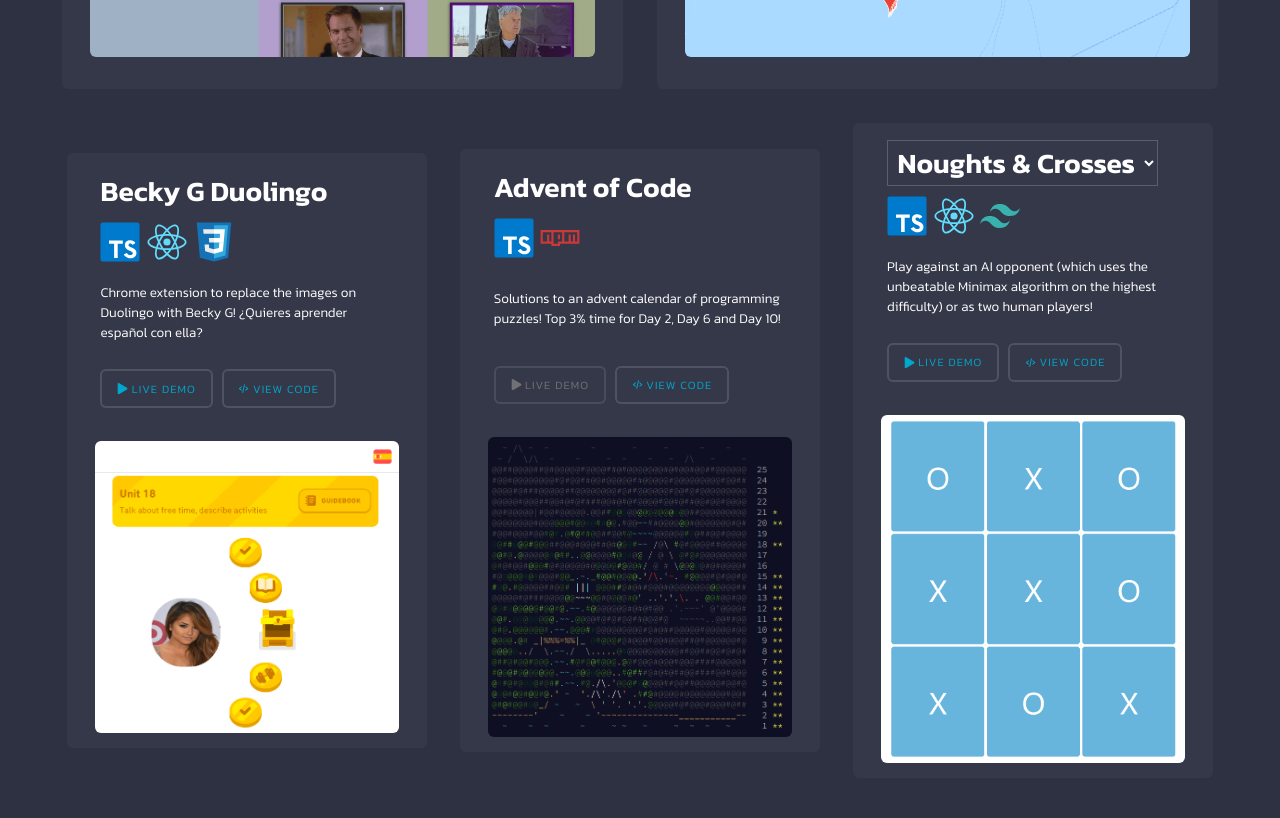
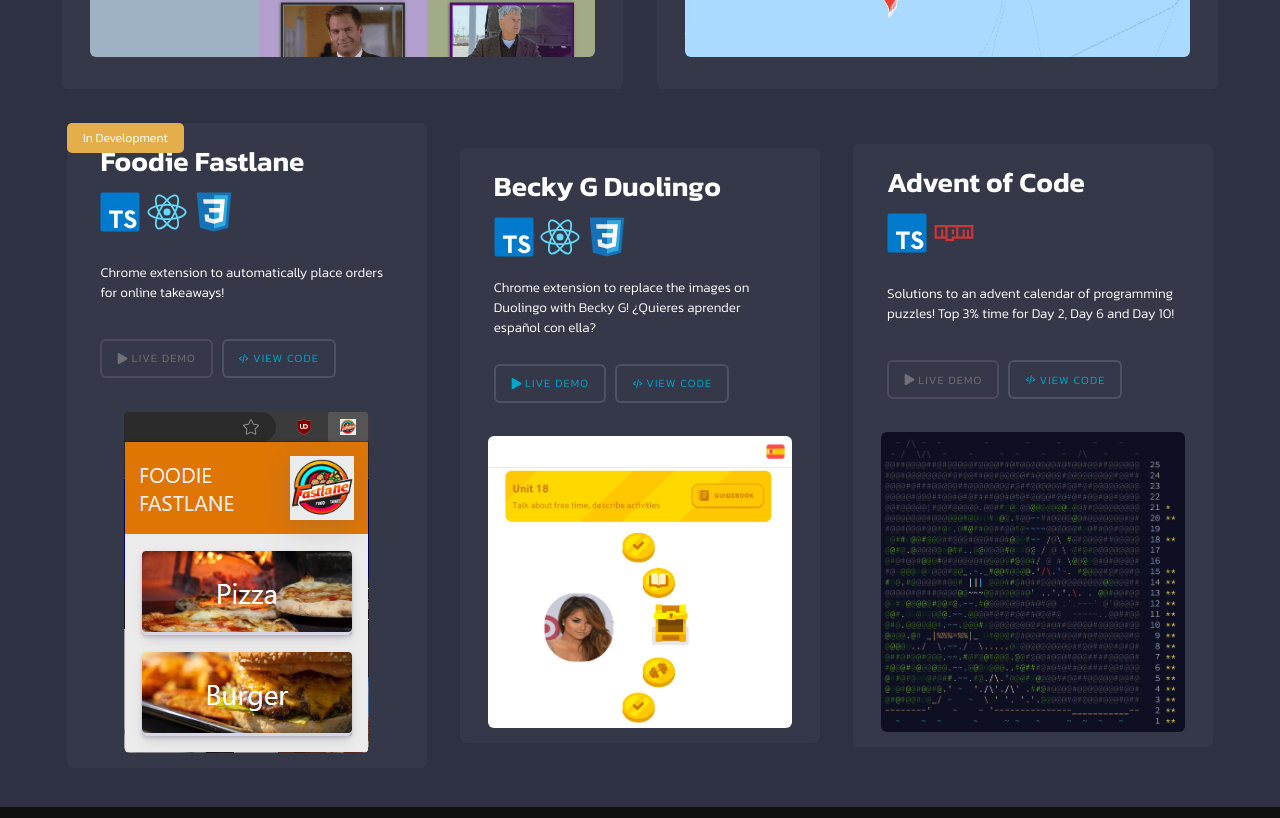
Before and after one commit to DanielPitfield/Portfolio, a React (Vite) app: page / in a window 1280 px wide. Shown: the part 2640-3458 px from the top of the page. Built offline with nearby package versions, Linux system fonts and the light colour scheme.

Commit message:
Add 'Foodie Fastlane' project

```diff
--- a/src/data/projects.ts
+++ b/src/data/projects.ts
@@ -7,10 +7,11 @@ import AliceInBorderlandDashboard from "/Images/Projects/aliceInBorderlandDashbo
 import GibbsRules from "/Images/Projects/gibbsRules.png";
 import F1Quotes from "/Images/Projects/f1Quotes.png";
 import CrimeMapper from "/Images/Projects/crimeMapper.png";
+import FoodieFastlane from "/Images/Projects/foodieFastlane.png";
 import BeckyGDuolingo from "/Images/Projects/beckyGDuolingo.png";
 import AdventOfCode from "/Images/Projects/adventOfCode.png";
-import NoughtsAndCrossesNew from "/Images/Projects/noughtsAndCrossesNew.png";
-import NoughtsAndCrossesOld from "/Images/Projects/noughtsAndCrossesOld.png";
+//import NoughtsAndCrossesNew from "/Images/Projects/noughtsAndCrossesNew.png";
+//import NoughtsAndCrossesOld from "/Images/Projects/noughtsAndCrossesOld.png";
 
 export type ProjectConfig = {
   name: string;
@@ -94,6 +95,19 @@ export const Projects: ProjectConfig[] = [
     viewCodeConfig: { isViewCodeEnabled: true, link: "https://github.com/DanielPitfield/Crime_Mapper" },
   },
   {
+    name: "Foodie Fastlane",
+    size: "small",
+    status: "In Development",
+    description: "Chrome extension to automatically place orders for online takeaways!",
+    image: FoodieFastlane,
+    skills: ["TypeScript", "React", "CSS"],
+    demoConfig: { isDemoEnabled: false, reason: "Not published on Chrome Web Store" },
+    viewCodeConfig: {
+      isViewCodeEnabled: true,
+      link: "https://github.com/DanielPitfield/Foodie-Fastlane",
+    },
+  },
+  {
     name: "Becky G Duolingo",
     size: "small",
     description: "Chrome extension to replace the images on Duolingo with Becky G! ¿Quieres aprender español con ella?",
@@ -120,6 +134,7 @@ export const Projects: ProjectConfig[] = [
       link: "https://github.com/DanielPitfield/advent-of-code-2022",
     },
   },
+  /*
   {
     name: "Noughts & Crosses",
     size: "small",
@@ -146,4 +161,5 @@ export const Projects: ProjectConfig[] = [
       },
     ],
   },
+  */
 ];
```
Also changed, not shown: public/Images/Projects/foodieFastlane.png (added).
